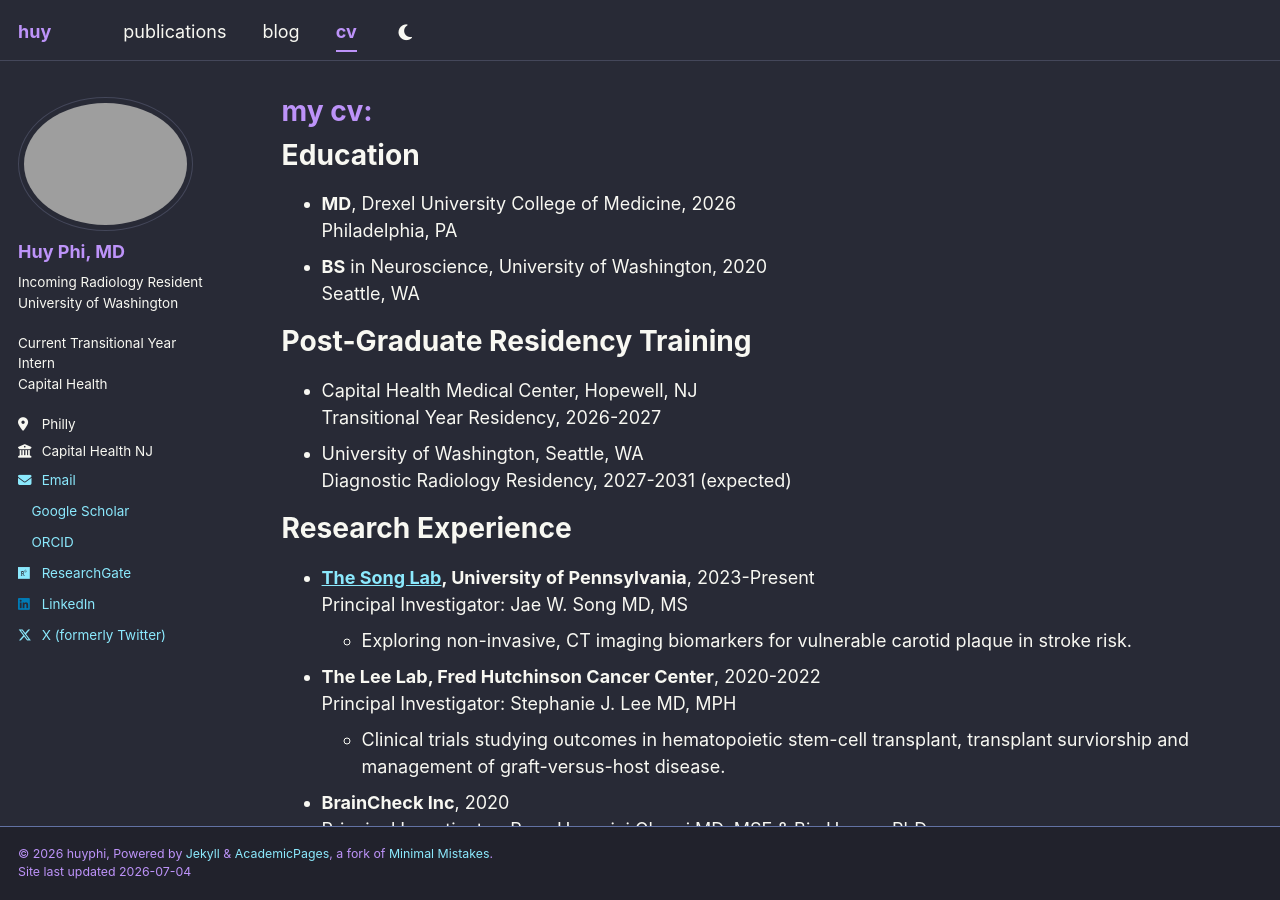
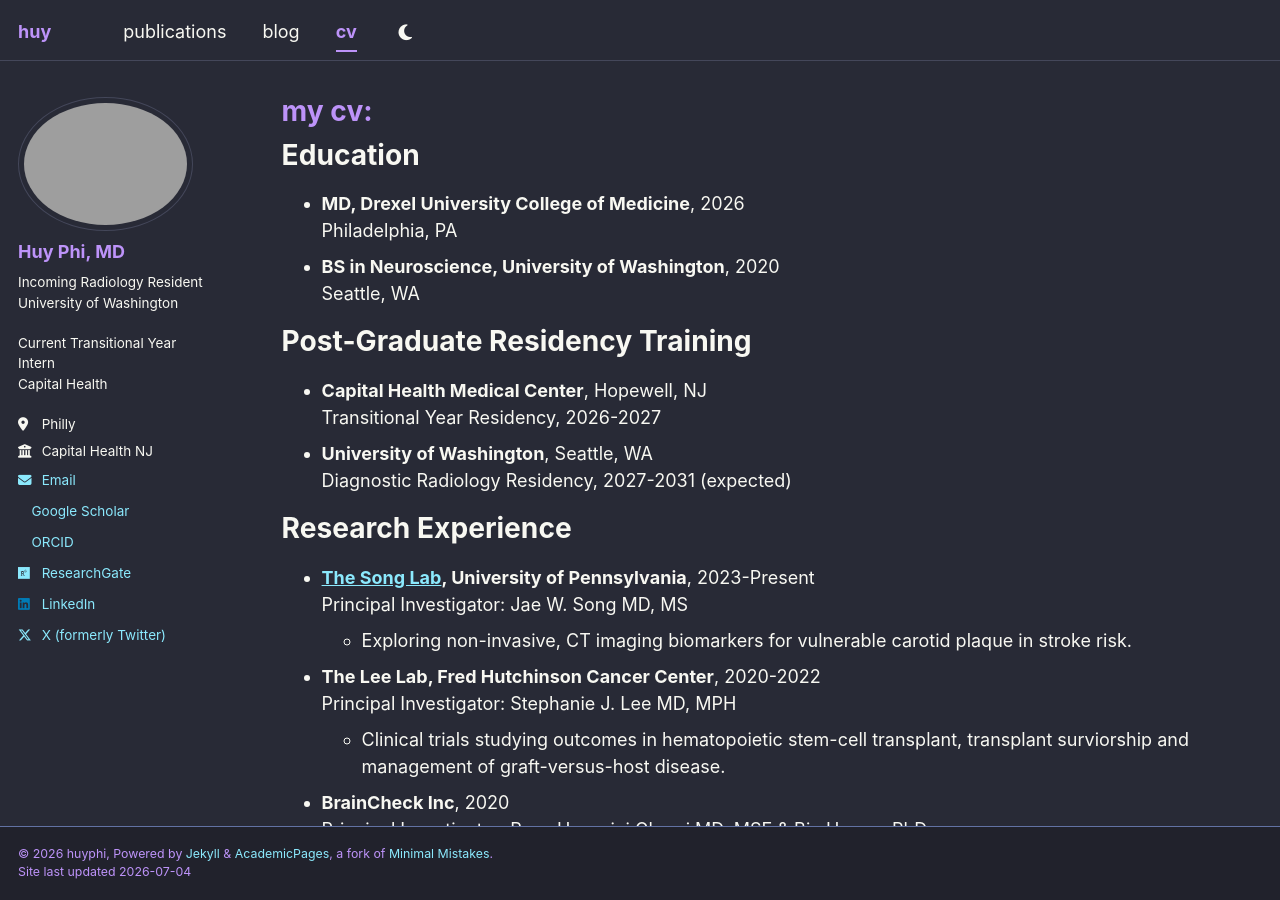
Before and after one commit to huyphi/huyphi.github.io, a Jekyll site: the page built from _pages/cv.md, in a window 1280 px wide and 900 px high. Built offline with Jekyll 4.4.1, drawn with Linux system fonts in a browser that asks for light colours; a style sheet for code colours, icons or effects is not loaded.

Commit message:
Update cv.md

```diff
--- a/_pages/cv.md
+++ b/_pages/cv.md
@@ -11,16 +11,16 @@
 
 Education
 ======
-* **MD**, Drexel University College of Medicine, 2026\
+* **MD, Drexel University College of Medicine**, 2026\
   Philadelphia, PA
-* **BS** in Neuroscience, University of Washington, 2020\
+* **BS in Neuroscience, University of Washington**, 2020\
   Seattle, WA
 
 Post-Graduate Residency Training
 ======
-* Capital Health Medical Center, Hopewell, NJ\
+* **Capital Health Medical Center**, Hopewell, NJ\
   Transitional Year Residency, 2026-2027
-* University of Washington, Seattle, WA\
+* **University of Washington**, Seattle, WA\
   Diagnostic Radiology Residency, 2027-2031 (expected)
 
 Research Experience
@@ -113,11 +113,11 @@
 
 Service and leadership
 ======
-* [RadDiscord](https://www.raddiscord.org/)
+* **[RadDiscord](https://www.raddiscord.org/)**
   Moderator, 2023-Ongoing
 
-* Radiological Society of North America\
+* **Radiological Society of North America**\
   Medical Student Task Force, Research Subcommittee, 2024-2025
 
-* [Vietnam Health Clinic](https://www.vnhealthclinic.org/)
+* **[Vietnam Health Clinic](https://www.vnhealthclinic.org/)**
   Student Member, 2017
```
